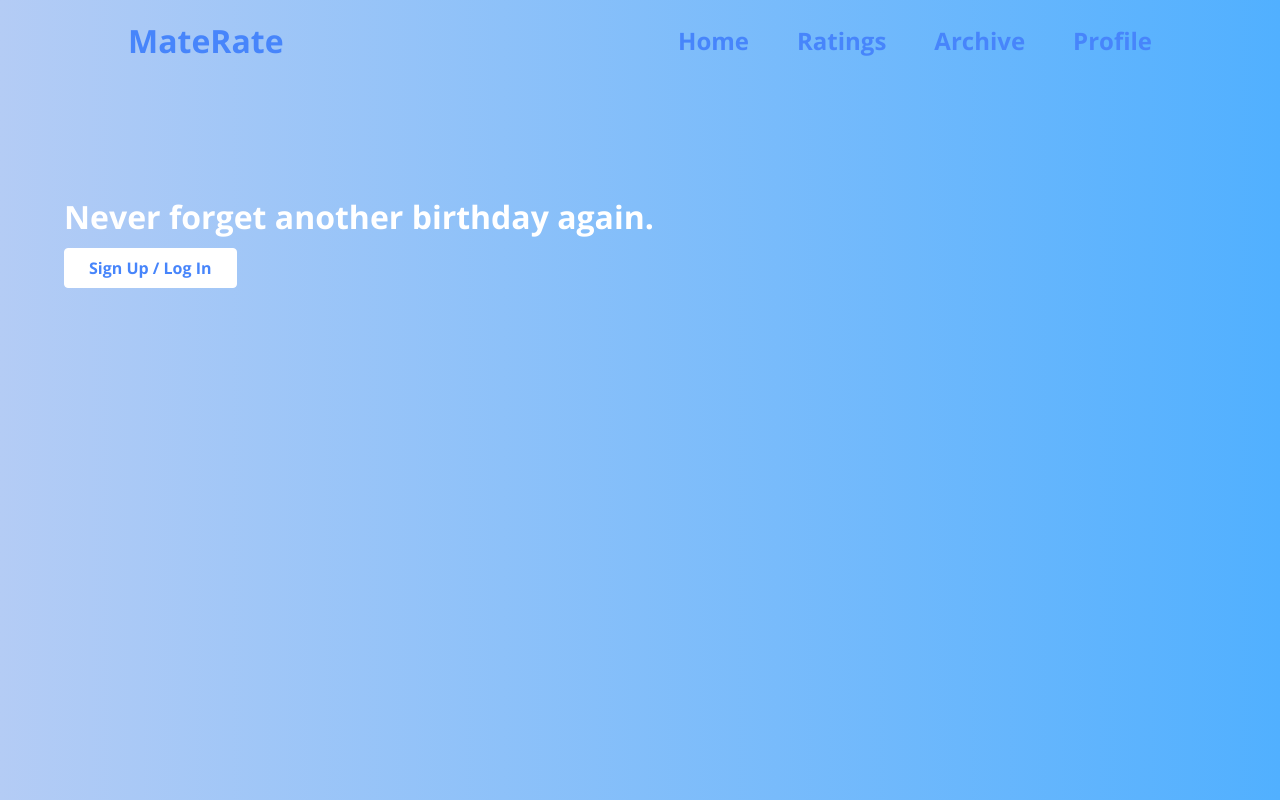
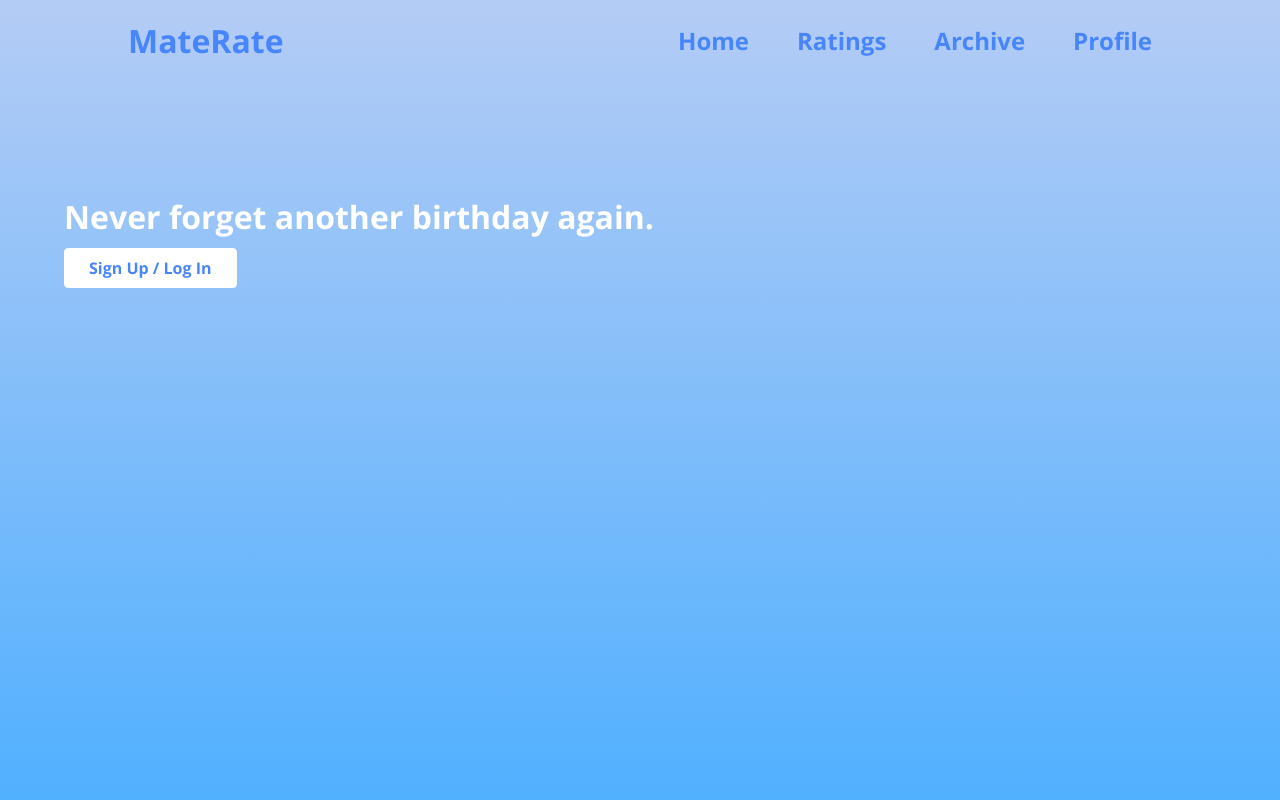
Before and after one commit to EvanDyce/stormhacks-2023, a React (Create React App) app in the folder stormhacks-react/: page / in a window 1280 px wide. Built offline with nearby package versions, Linux system fonts and the light colour scheme.

Commit message:
fixed gradient

```diff
--- a/stormhacks-react/src/index.css
+++ b/stormhacks-react/src/index.css
@@ -8,7 +8,8 @@ body {
   font-family: 'Open Sans', sans-serif;
   margin: 0;
   /* background-color: linear-gradient(45deg, #ea4f4c 0%, #6d0019 100%); */
-  background: linear-gradient(90deg, #b4ccf5 0%, #51b0ff 100%);
+  background: linear-gradient(#b4ccf5, #51b0ff);
+  background-attachment: fixed;
 }
 
 h1 {
```
